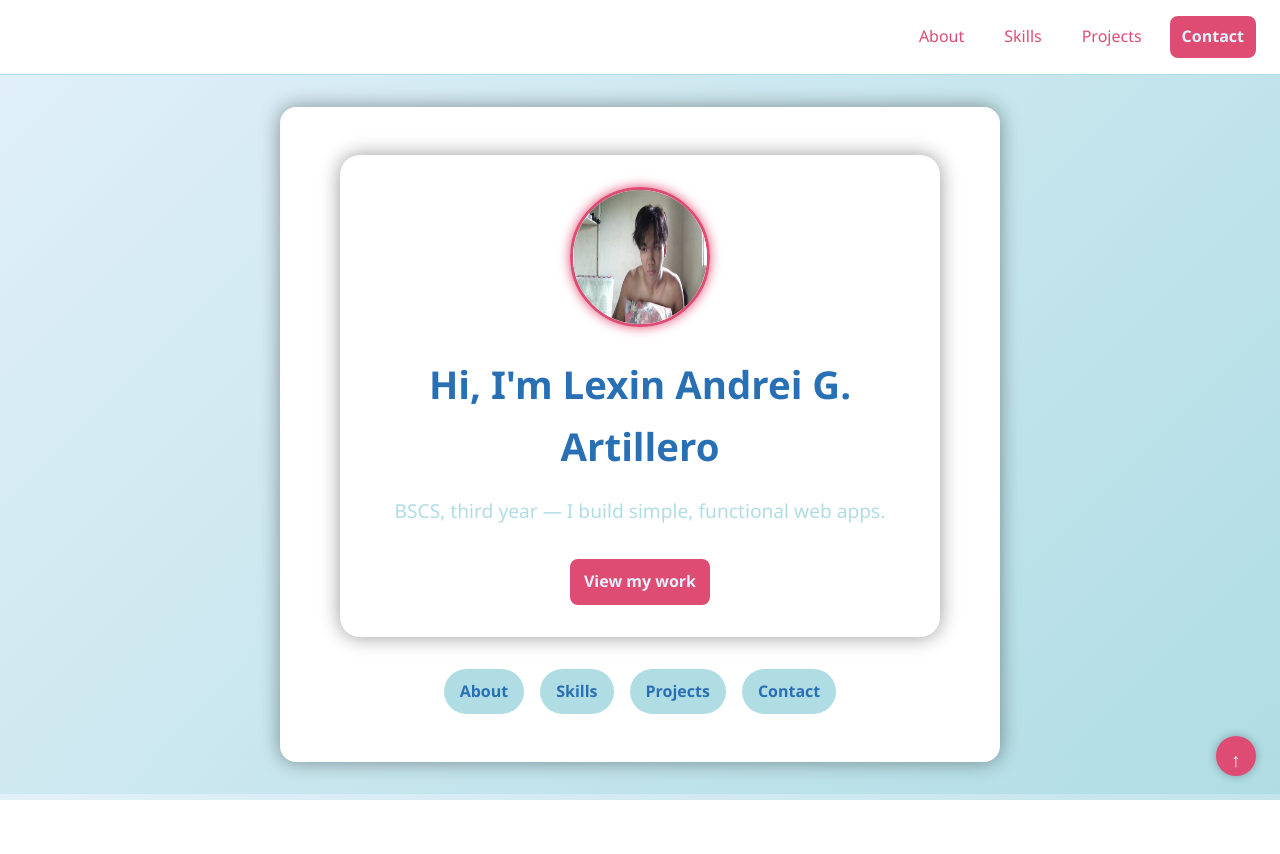
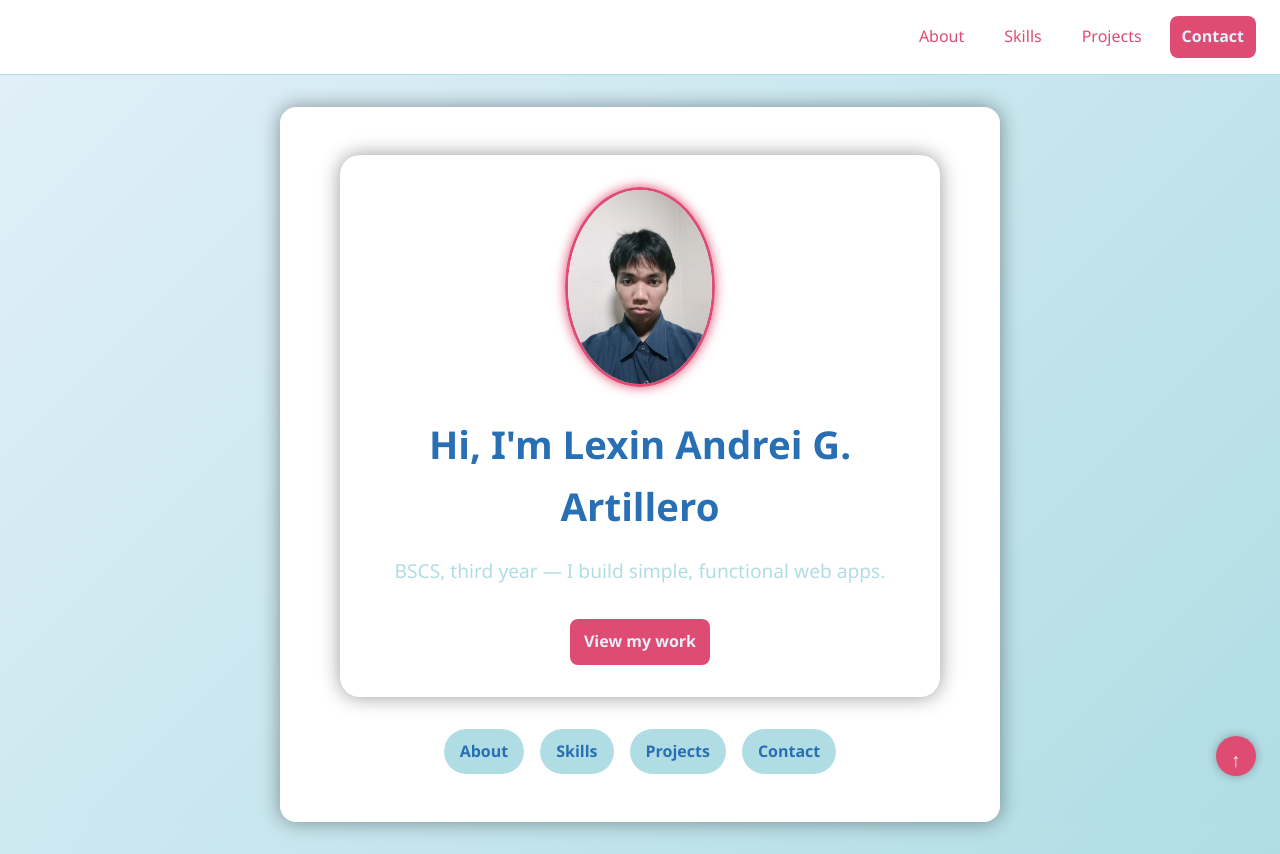
Before and after one commit to andrei4-rgb/portfolio, a React (Create React App) app: page / in a window 1280 px wide. Before the commit the page ends 800 px from the top, so only its background shows below. Built offline with nearby package versions, Linux system fonts and the light colour scheme.

Commit message:
adding image + updating profile

```diff
--- a/src/App.css
+++ b/src/App.css
@@ -92,8 +92,8 @@ a:hover {
 }
 
 .avatar {
-  width: 140px;
-  height: 140px;
+  width: 150px;
+  height: 200px;
   border-radius: 50%;
   border: 3px solid var(--accent);
   box-shadow: 0 0 12px var(--accent);
--- a/src/pages/Home.js
+++ b/src/pages/Home.js
@@ -5,7 +5,7 @@ function Home() {
   return (
     <main className="section home">
       <div className="intro-card">
-        <img src="/andrei.jpg" alt="Lexin Andrei" className="avatar" />
+        <img src="/artillero.jpg" alt="Lexin Andrei" className="avatar" />
         <h1 className="fade-in">Hi, I'm Lexin Andrei G. Artillero</h1>
         <p className="subtext">BSCS, third year — I build simple, functional web apps.</p>
         <Link className="btn" to="/projects">View my work</Link>
```
Also changed, not shown: public/artillero.jpg (added).
